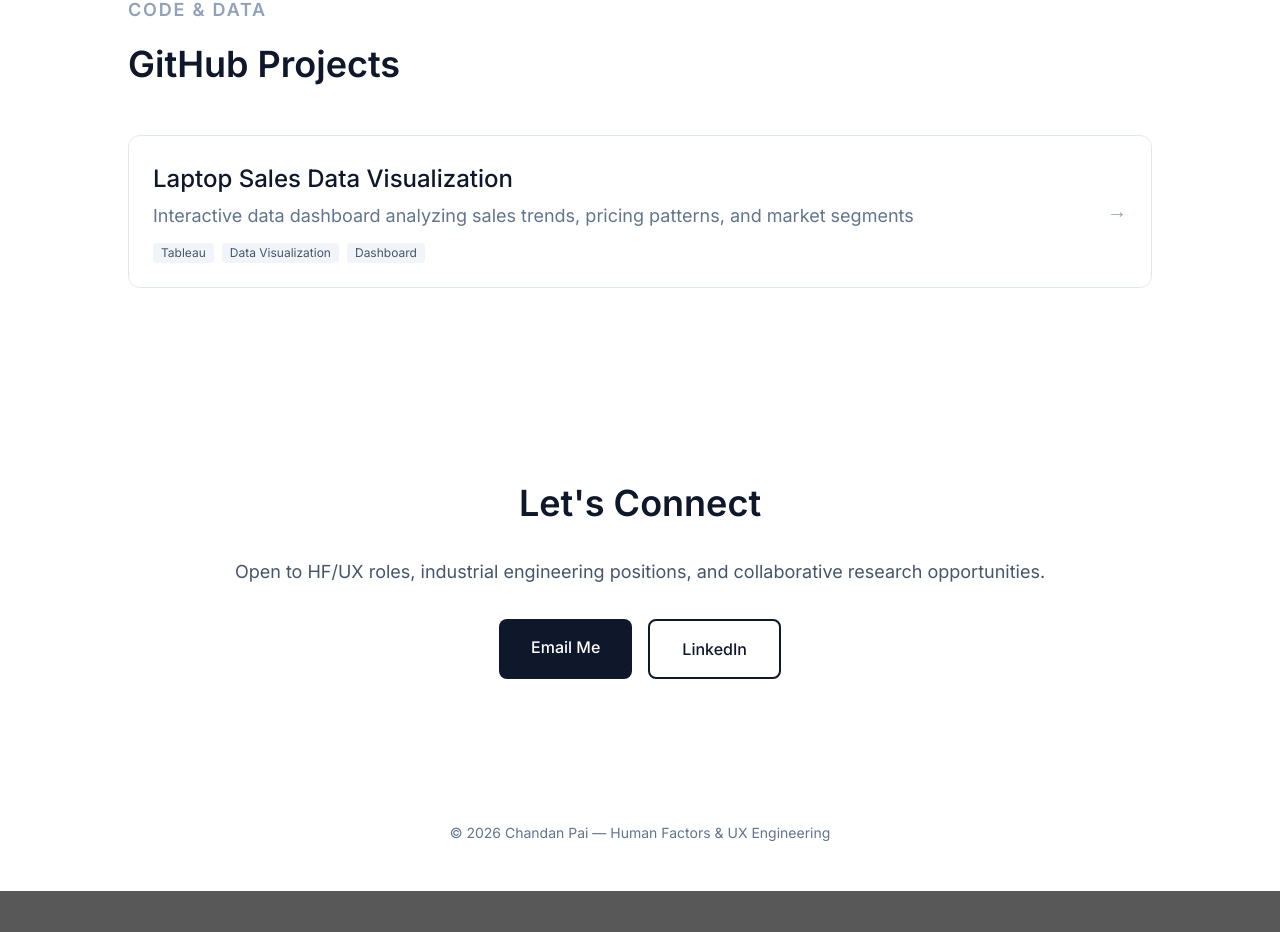
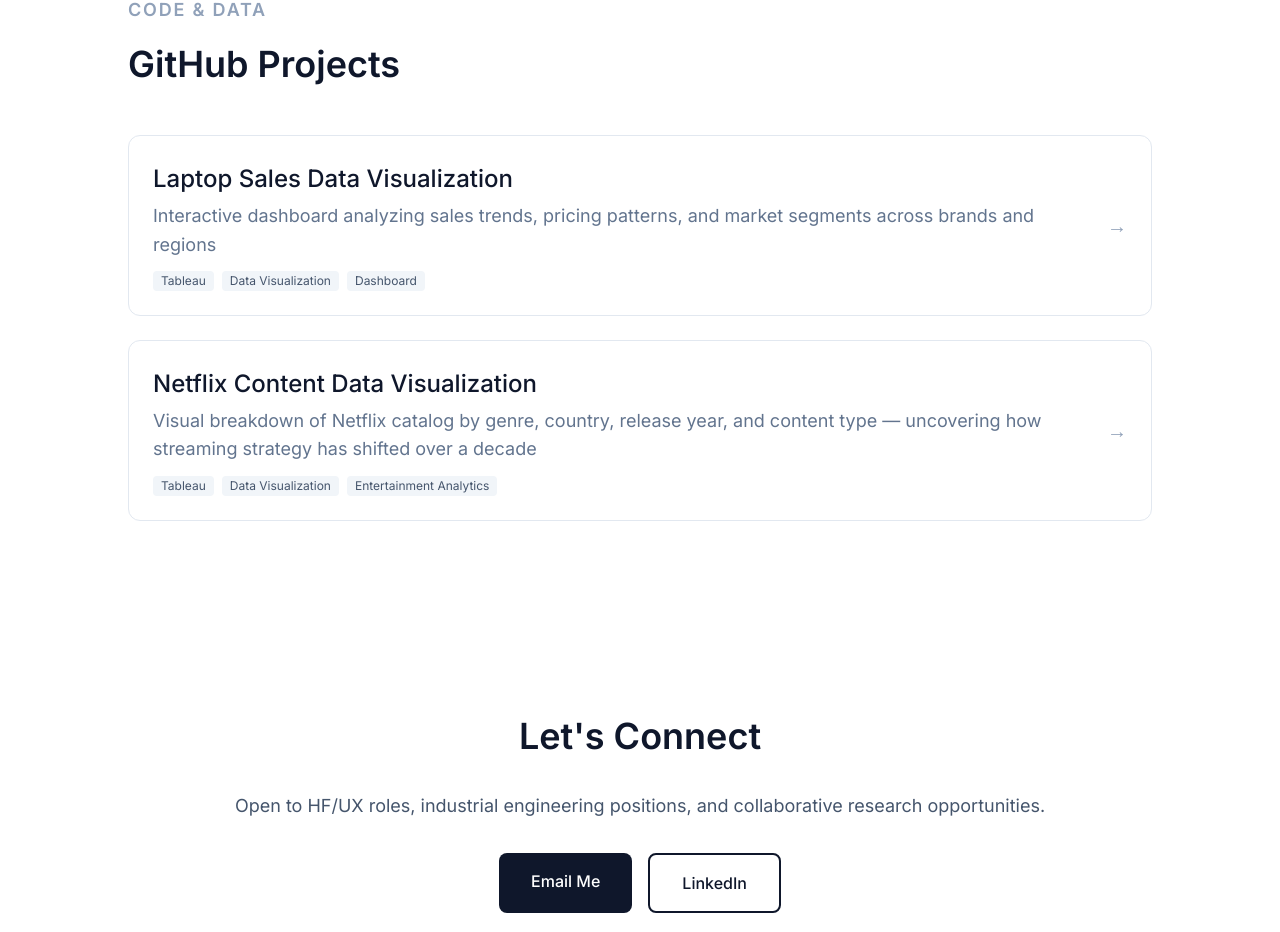
Before and after one commit to Chandan-Pai/chandan-portfolio, a Next.js app: page / in a window 1280 px wide. Shown: the part 4254-5186 px from the top of the page. Before the commit the page ends 5145 px from the top, so only its background shows below. Built offline with nearby package versions, Linux system fonts and the light colour scheme.

Commit message:
Publishing

```diff
--- a/app/page.js
+++ b/app/page.js
@@ -252,10 +252,19 @@ export default function HomePage() {
             {[
               {
                 title: 'Laptop Sales Data Visualization',
-                desc: 'Interactive data dashboard analyzing sales trends, pricing patterns, and market segments',
+                desc: 'Interactive dashboard analyzing sales trends, pricing patterns, and market segments across brands and regions',
                 tech: ['Tableau', 'Data Visualization', 'Dashboard'],
-                href: 'https://public.tableau.com/app/profile/chandan.pai4658/viz/DataVizFinalProject4/FinalDashboard?publish=yes&showOnboarding=true'
+                href: 'https://public.tableau.com/app/profile/chandan.pai4658/viz/DataVizFinalProject4/FinalDashboard?publish=yes&showOnboarding=true',
+                status: 'live'
               },
+              {
+                title: 'Netflix Content Data Visualization',
+                desc: 'Visual breakdown of Netflix catalog by genre, country, release year, and content type — uncovering how streaming strategy has shifted over a decade',
+                tech: ['Tableau', 'Data Visualization', 'Entertainment Analytics'],
+                href: 'https://public.tableau.com/app/profile/chandan.pai4658/viz/NetflixContentDatavisualisation/Dashboard1?publish=yes',
+                status: 'live'
+              },
+
             ].map((proj, i) => (
               <a key={i} href={proj.href} target="_blank" rel="noopener noreferrer"
                 className="flex items-center justify-between p-6 border border-slate-200 rounded-xl hover:border-slate-400 hover:bg-slate-50 transition-all group">
--- a/next.config.mjs
+++ b/next.config.mjs
@@ -1,6 +1,7 @@
 /** @type {import('next').NextConfig} */
 const nextConfig = {
-  /* config options here */
+  output: 'export',
+  basePath: '/ChandanUmeshPai',
 };
 
 export default nextConfig;
--- a/package.json
+++ b/package.json
@@ -6,7 +6,8 @@
     "dev": "next dev",
     "build": "next build",
     "start": "next start",
-    "lint": "eslint"
+    "lint": "eslint",
+    "deploy": "next build && gh-pages -d out"
   },
   "dependencies": {
     "next": "16.2.4",
@@ -16,7 +17,6 @@
   "devDependencies": {
     "@tailwindcss/postcss": "^4",
     "eslint": "^9",
-    "eslint-config-next": "16.2.4",
     "tailwindcss": "^4"
   }
 }
```
